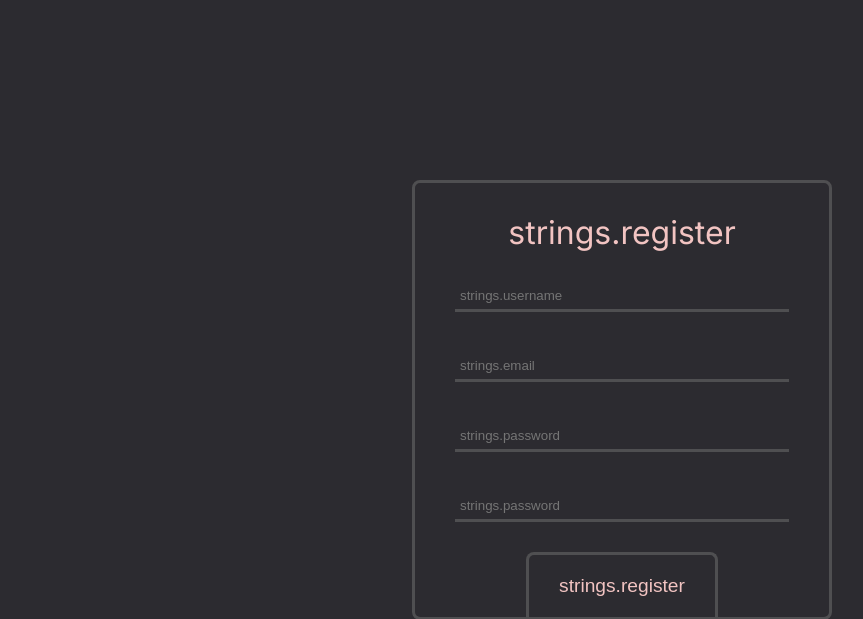
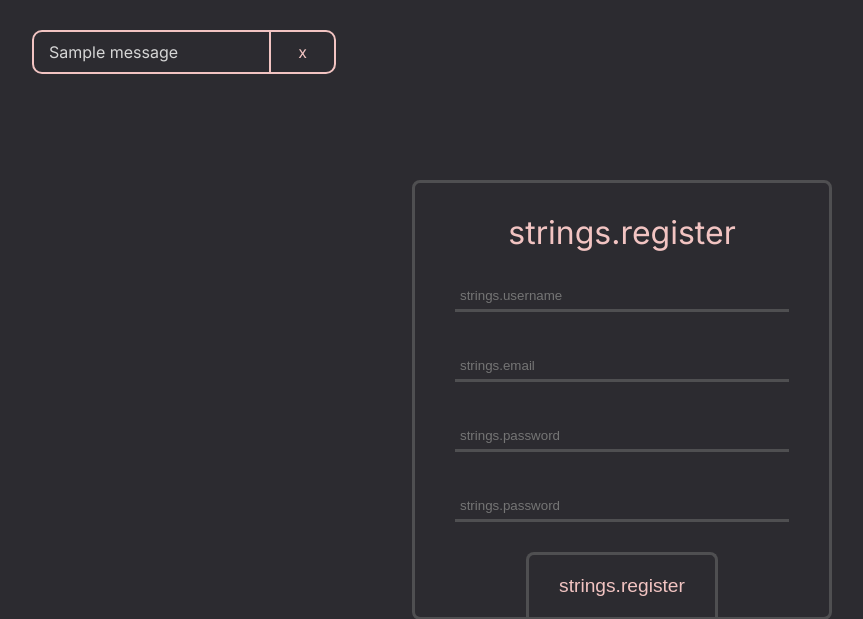
Before and after one commit to theglobehead/nocellos, a Flask app: page /register/ in a window 1280 px wide. Shown: the top 619 px of the page, without its empty margins (18-881 px from the left). Run offline with Flask 2, Linux system fonts and the light colour scheme; one stand-in notice (Sample message) is shown.

Commit message:
feat: added alert messages

```diff
--- a/controllers/controller_user.py
+++ b/controllers/controller_user.py
@@ -63,8 +63,6 @@ class ControllerUser:
 
         user_email_taken = ControllerDatabase.check_if_user_email_taken(email)
 
-        print("user_email_taken", user_email_taken)
-
         if user_email_taken:
             user = ControllerDatabase.get_user_by_email(email)
             hashed_password = ControllerUser.hash_password(password, user.password_salt)
--- /dev/null
+++ b/static/js/popups.js
@@ -0,0 +1,3 @@
+function remove_message($messageX){
+    $messageX.parent().remove()
+}
--- a/static/scss/index.scss
+++ b/static/scss/index.scss
@@ -16,3 +16,45 @@ a{
   color: $light-salmon;
   text-decoration: none;
 }
+
+.message-wrapper{
+  position: absolute;
+  left: 50px;
+  top: 30px;
+
+  display: flex;
+  flex-direction: column;
+  row-gap: 20px;
+}
+
+.alert-message{
+  width: 300px;
+  height: fit-content;
+
+  display: inline-flex;
+  border: 2px solid $light-salmon;
+  border-radius: 10px;
+
+  .message-message{
+    width: 230px;
+    padding: 10px 15px;
+
+    word-break: break-word;
+    word-wrap: break-word;
+  }
+
+  .message-x{
+    width: 70px;
+
+    display: flex;
+    justify-content: center;
+    align-items: center;
+
+    border-left: 2px solid $light-salmon;
+    color: $light-salmon;
+
+    &:hover{
+      cursor: pointer;
+    }
+  }
+}
--- a/static/scss/main.css
+++ b/static/scss/main.css
@@ -11,6 +11,40 @@ body {
 a {
   color: #F2C4C2;
   text-decoration: none;
+}
+
+.message-wrapper {
+  position: absolute;
+  left: 50px;
+  top: 30px;
+  display: flex;
+  flex-direction: column;
+  row-gap: 20px;
+}
+
+.alert-message {
+  width: 300px;
+  height: fit-content;
+  display: inline-flex;
+  border: 2px solid #F2C4C2;
+  border-radius: 10px;
+}
+.alert-message .message-message {
+  width: 230px;
+  padding: 10px 15px;
+  word-break: break-word;
+  word-wrap: break-word;
+}
+.alert-message .message-x {
+  width: 70px;
+  display: flex;
+  justify-content: center;
+  align-items: center;
+  border-left: 2px solid #F2C4C2;
+  color: #F2C4C2;
+}
+.alert-message .message-x:hover {
+  cursor: pointer;
 }
 
 .user-form-container {
--- a/templates/base.html
+++ b/templates/base.html
@@ -4,11 +4,30 @@
     <meta charset="UTF-8">
     <meta http-equiv="X-UA-Compatible" content="IE=edge">
     <meta name="viewport" content="width=device-width, initial-scale=1.0">
+    <script src="https://ajax.googleapis.com/ajax/libs/jquery/3.6.0/jquery.min.js"></script>
+    <script src="{{ url_for('static', filename='/js/popups.js') }}"></script>
     <link href='https://fonts.googleapis.com/css?family=Inter' rel='stylesheet'>
     <link rel="stylesheet" href="{{ url_for('static', filename='scss/main.css') }}">
     {% block extrahead %}{% endblock %}
     <title>{% block title %}{% endblock %}</title>
 </head>
+    <div class="message-wrapper">
+        {% with messages = get_flashed_messages() %}
+            {% for message in messages %}
+                <div class="alert-message">
+                    <div class="message-message">
+                        {{ message }}
+                    </div>
+                    <div
+                            class="message-x"
+                            onclick="remove_message($(this))"
+                    >
+                        x
+                    </div>
+                </div>
+            {% endfor %}
+        {% endwith %}
+    </div>
     <body>
         {% block content %}{% endblock %}
     </body>
--- a/web/login_page.py
+++ b/web/login_page.py
@@ -1,6 +1,7 @@
 import datetime
 
-from flask import Blueprint, render_template, request, session, redirect, url_for
+from flask import Blueprint, render_template, request, session, redirect, url_for, flash
+from flask_babel import gettext
 
 from controllers.controller_database import ControllerDatabase
 from controllers.controller_user import ControllerUser
@@ -36,5 +37,7 @@ def login():
                     user.token.token_uuid,
                     expires=datetime.datetime.now() + datetime.timedelta(days=3)
                 )
+        else:
+            flash(gettext("error_msg.incorrect_login_details"))
 
     return result
--- a/web/register_page.py
+++ b/web/register_page.py
@@ -1,4 +1,5 @@
-from flask import Blueprint, render_template, request, redirect, url_for, session
+from flask import Blueprint, render_template, request, redirect, url_for, session, flash
+from flask_babel import gettext
 from loguru import logger
 
 from controllers.controller_database import ControllerDatabase
@@ -37,10 +38,11 @@ def register():
     return result
 
 
-def validate_form(name: str, pass1: str, pass2: str):
+def validate_form(email: str, name: str, pass1: str, pass2: str):
     """
     Used for validating a register form.
     If the form is invalid, it flashes a message.
+    :param email: the email entered
     :param name: the username entered
     :param pass1: the first password entered
     :param pass2: the second password entered
@@ -48,13 +50,20 @@ def validate_form(name: str, pass1: str, pass2: str):
     """
     result = True
 
-    if not all((pass1, pass2)):
+    if not email:
         result = False
+        flash(gettext("error_msg.enter_email"))
+    elif not all((pass1, pass2)):
+        result = False
+        flash(gettext("error_msg.enter_both_passwords"))
     elif not name:
         result = False
+        flash(gettext("error_msg.enter_name"))
     elif len(name) > 100:
         result = False
+        flash(gettext("error_msg.name_is_too_long"))
     elif pass1 != pass2:
         result = False
+        flash(gettext("error_msg.passwords_do_not_match"))
 
     return result
```
Also changed, not shown: web/dashboard_page.py (+5 -2 lines), 1 other file.
